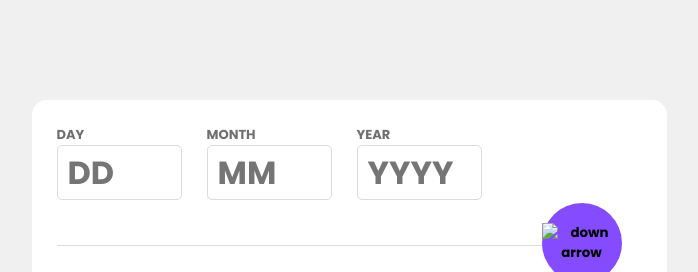
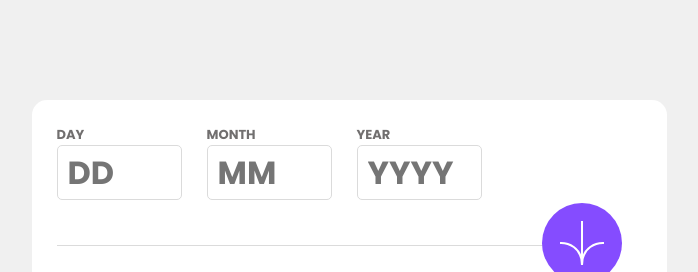
Before and after one commit to Gustavo-mendes2/Age-Calculator, a plain HTML site: page index.html in a window 1280 px wide. Shown: the top 272 px of the page, without its empty margins (291-989 px from the left). Drawn offline with Linux system fonts and the light colour scheme; the site is published under a folder, as on GitHub Pages, so addresses that start at the root find nothing.

Commit message:
fixing the SVG bug

```diff
--- a/index.html
+++ b/index.html
@@ -199,7 +199,7 @@
         <span class="errorMessage"></span>
       </div>
       <button>
-        <img src="/assets/images/icon-arrow.svg" alt="down arrow">
+        <img src="assets/images/icon-arrow.svg" alt="down arrow">
       </button>
     </header>
     <div class="time">
```
